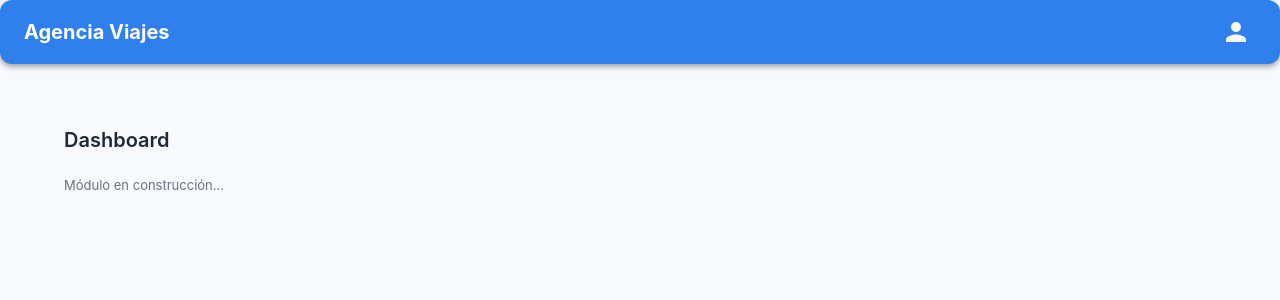
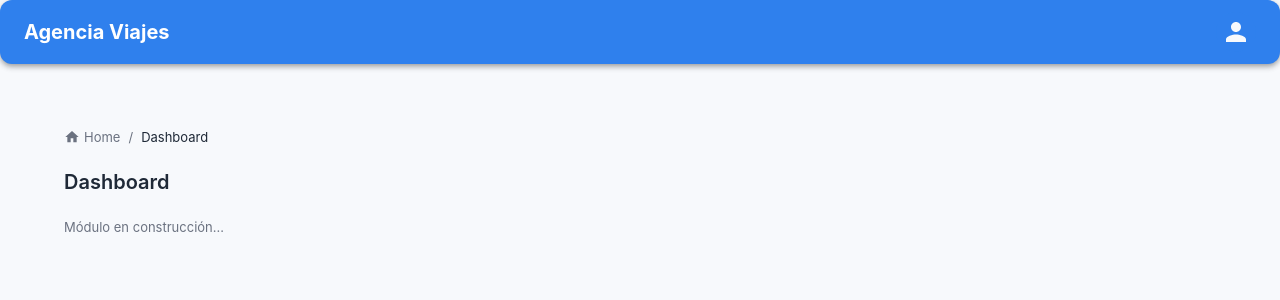
Before and after one commit to lvillu/agenciaViajesFull, a Next.js app in the folder frontend/: page /dashboard in a window 1280 px wide. Shown: the top 300 px of the page. Built offline with nearby package versions, Linux system fonts and the light colour scheme; no server answers.

Commit message:
feat: add Breadcrumbs component and integrate it into Clientes, Dashboard, Proveedores, and Reservas pages

```diff
--- a/frontend/src/app/clientes/page.tsx
+++ b/frontend/src/app/clientes/page.tsx
@@ -8,12 +8,14 @@
 import React from 'react';
 import { Container, Box, Typography } from '@mui/material';
 import { Header } from '@/components/shared/Header';
+import { Breadcrumbs } from '@/components/shared/Breadcrumbs';
 
 export default function ClientesPage() {
   return (
     <Box sx={{ bgcolor: 'background.default', minHeight: '100vh' }}>
       <Header />
       <Container maxWidth="lg" sx={{ py: 4 }}>
+        <Breadcrumbs items={[{ label: 'Clientes' }]} />
         <Typography variant="h1" sx={{ mb: 3, color: 'text.primary' }}>
           Clientes
         </Typography>
--- a/frontend/src/app/dashboard/page.tsx
+++ b/frontend/src/app/dashboard/page.tsx
@@ -8,12 +8,14 @@
 import React from 'react';
 import { Container, Box, Typography } from '@mui/material';
 import { Header } from '@/components/shared/Header';
+import { Breadcrumbs } from '@/components/shared/Breadcrumbs';
 
 export default function DashboardPage() {
   return (
     <Box sx={{ bgcolor: 'background.default', minHeight: '100vh' }}>
       <Header />
       <Container maxWidth="lg" sx={{ py: 4 }}>
+        <Breadcrumbs items={[{ label: 'Dashboard' }]} />
         <Typography variant="h1" sx={{ mb: 3, color: 'text.primary' }}>
           Dashboard
         </Typography>
--- a/frontend/src/app/proveedores/page.tsx
+++ b/frontend/src/app/proveedores/page.tsx
@@ -8,12 +8,14 @@
 import React from 'react';
 import { Container, Box, Typography } from '@mui/material';
 import { Header } from '@/components/shared/Header';
+import { Breadcrumbs } from '@/components/shared/Breadcrumbs';
 
 export default function ProveedoresPage() {
   return (
     <Box sx={{ bgcolor: 'background.default', minHeight: '100vh' }}>
       <Header />
       <Container maxWidth="lg" sx={{ py: 4 }}>
+        <Breadcrumbs items={[{ label: 'Proveedores' }]} />
         <Typography variant="h1" sx={{ mb: 3, color: 'text.primary' }}>
           Proveedores
         </Typography>
--- a/frontend/src/app/reservas/page.tsx
+++ b/frontend/src/app/reservas/page.tsx
@@ -8,12 +8,14 @@
 import React from 'react';
 import { Container, Box, Typography } from '@mui/material';
 import { Header } from '@/components/shared/Header';
+import { Breadcrumbs } from '@/components/shared/Breadcrumbs';
 
 export default function ReservasPage() {
   return (
     <Box sx={{ bgcolor: 'background.default', minHeight: '100vh' }}>
       <Header />
       <Container maxWidth="lg" sx={{ py: 4 }}>
+        <Breadcrumbs items={[{ label: 'Reservas' }]} />
         <Typography variant="h1" sx={{ mb: 3, color: 'text.primary' }}>
           Reservas
         </Typography>
--- /dev/null
+++ b/frontend/src/components/shared/Breadcrumbs.tsx
@@ -0,0 +1,88 @@
+/**
+ * Breadcrumbs Component
+ * Breadcrumbs de navegación para las páginas
+ */
+
+'use client';
+
+import React from 'react';
+import { Breadcrumbs as MuiBreadcrumbs, Link, Typography } from '@mui/material';
+import { useRouter } from 'next/navigation';
+import HomeIcon from '@mui/icons-material/Home';
+
+interface BreadcrumbItem {
+  label: string;
+  href?: string;
+}
+
+interface BreadcrumbsProps {
+  items: BreadcrumbItem[];
+}
+
+export const Breadcrumbs: React.FC<BreadcrumbsProps> = ({ items }) => {
+  const router = useRouter();
+
+  return (
+    <MuiBreadcrumbs
+      aria-label="breadcrumb"
+      sx={{ mb: 3 }}
+    >
+      <Link
+        component="button"
+        variant="body1"
+        onClick={() => router.push('/')}
+        sx={{
+          display: 'flex',
+          alignItems: 'center',
+          gap: 0.5,
+          color: 'text.secondary',
+          textDecoration: 'none',
+          cursor: 'pointer',
+          '&:hover': {
+            color: 'primary.main',
+            textDecoration: 'underline',
+          },
+        }}
+      >
+        <HomeIcon sx={{ fontSize: 16 }} />
+        Home
+      </Link>
+
+      {items.map((item, index) => {
+        const isLast = index === items.length - 1;
+
+        if (isLast || !item.href) {
+          return (
+            <Typography
+              key={index}
+              variant="body1"
+              sx={{ color: 'text.primary' }}
+            >
+              {item.label}
+            </Typography>
+          );
+        }
+
+        return (
+          <Link
+            key={index}
+            component="button"
+            variant="body1"
+            onClick={() => router.push(item.href!)}
+            sx={{
+              color: 'text.secondary',
+              textDecoration: 'none',
+              cursor: 'pointer',
+              '&:hover': {
+                color: 'primary.main',
+                textDecoration: 'underline',
+              },
+            }}
+          >
+            {item.label}
+          </Link>
+        );
+      })}
+    </MuiBreadcrumbs>
+  );
+};
```
